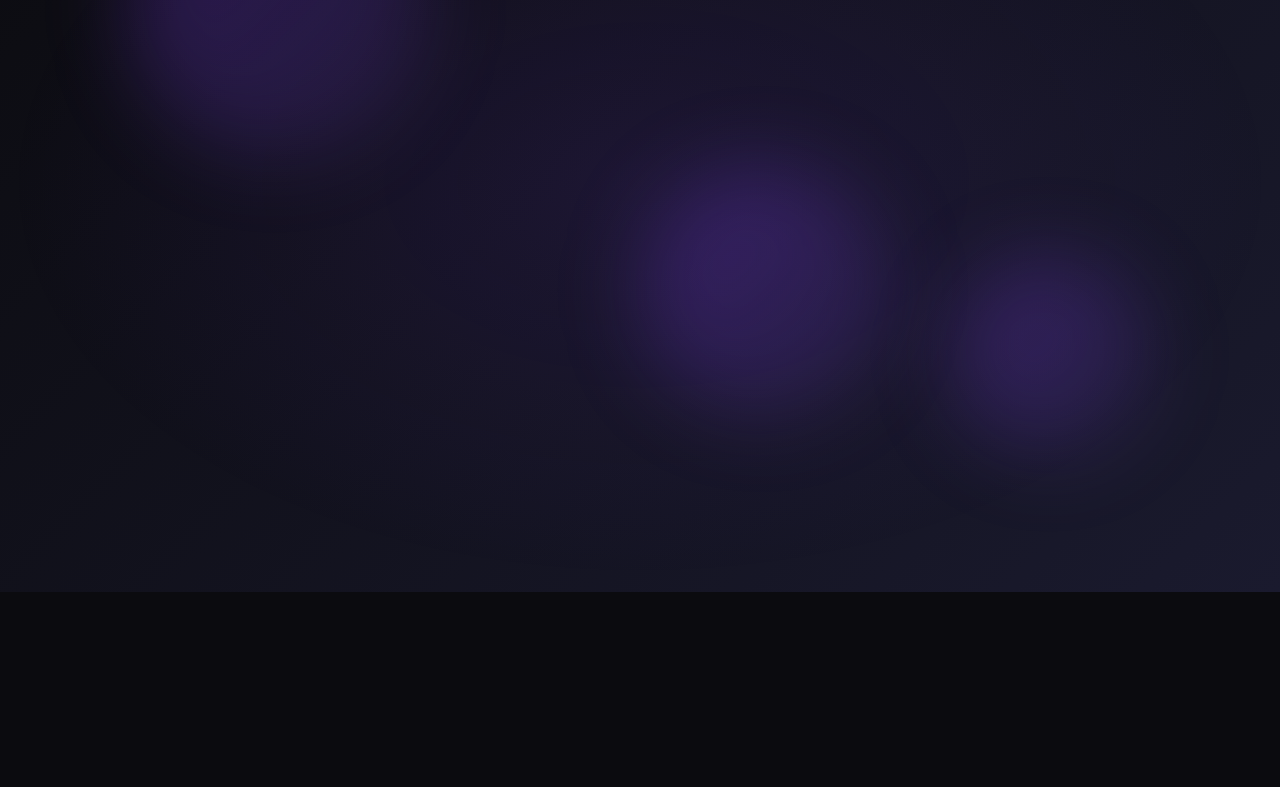
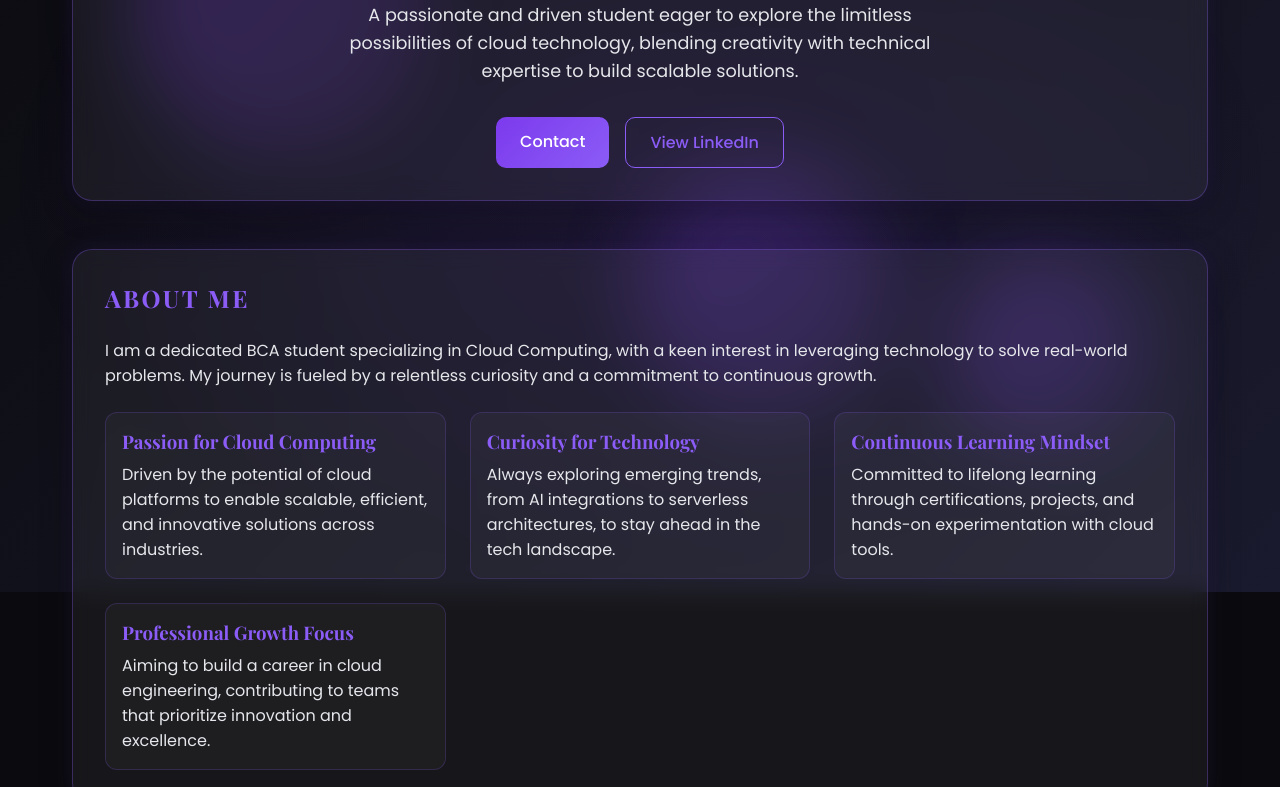
Before and after one commit to yathra13/Yathra-portfolio, a website: page index.html in a window 1280 px wide. Shown: the part 208-995 px from the top of the page. Drawn offline with nearby package versions, Linux system fonts and the light colour scheme.

Commit message:
fix visibility

```diff
--- a/index.html
+++ b/index.html
@@ -101,8 +101,8 @@
         }
 
         .section {
-            opacity: 0;
-            transform: translateY(50px);
+            opacity: 1;
+            transform: translateY(0);
             transition: opacity 0.8s ease, transform 0.8s ease;
         }
 
@@ -536,7 +536,7 @@
             </div>
         </section>
     </main>
-    <script></script>
+    <script>
         // Intersection Observer for scroll animations
         const observer = new IntersectionObserver((entries) => {
             entries.forEach(entry => {
```
